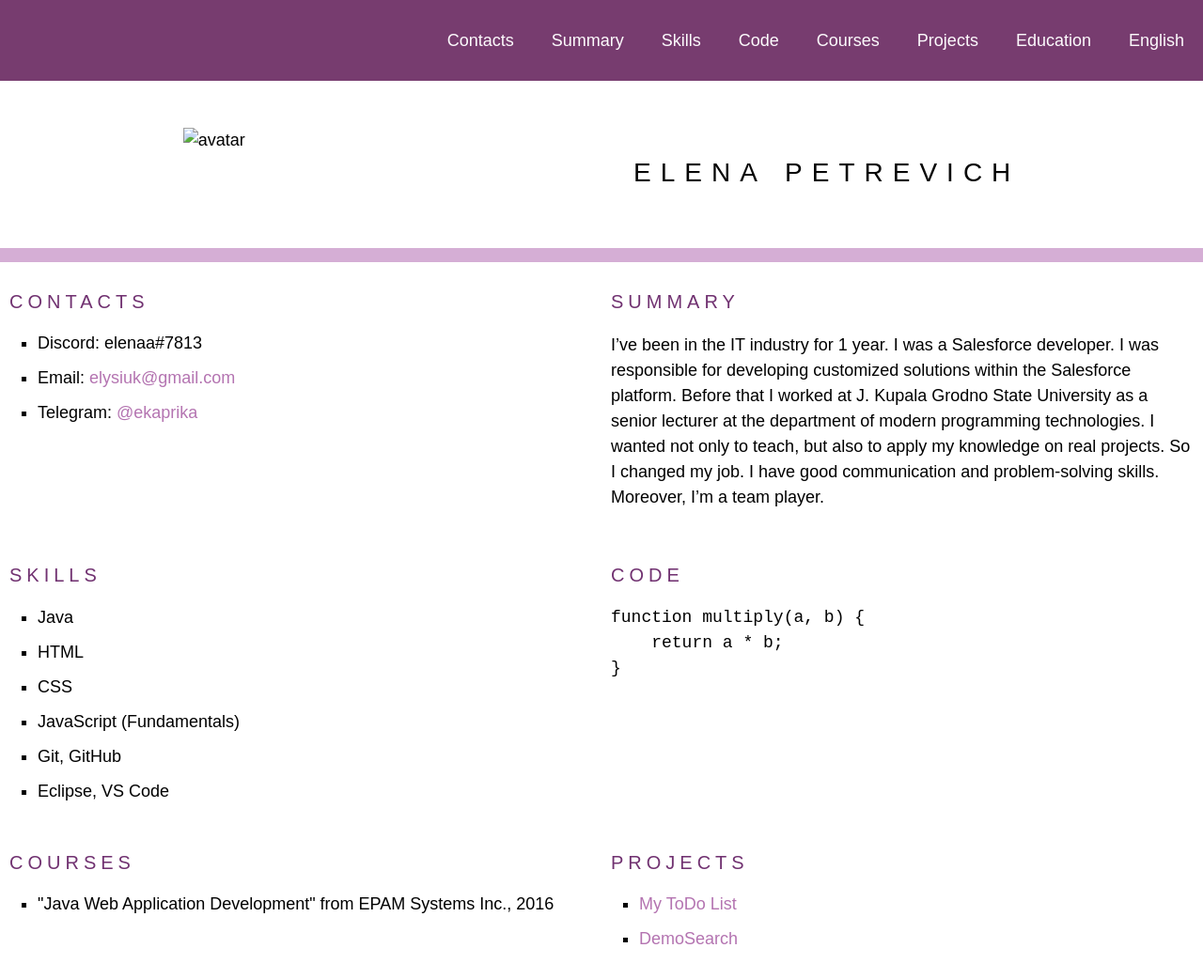
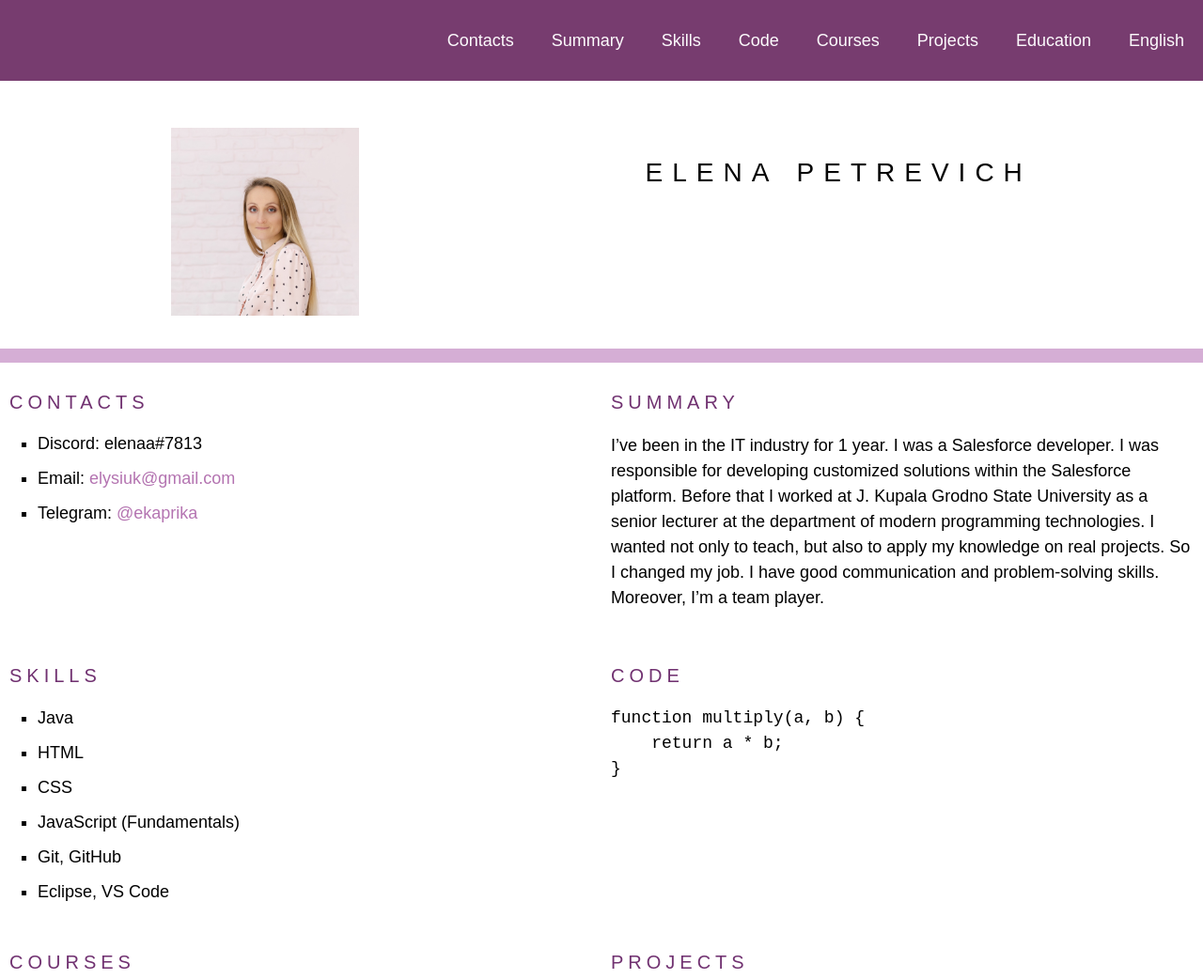
Before and after one commit to kaprika/rsschool-cv2025, a plain HTML site: page index.html in a window 1280 px wide. Shown: the top 1042 px of the page at 94% size. Drawn offline with Linux system fonts and the light colour scheme; a web font is replaced by a local one.

Commit message:
feat: add avatar

```diff
--- a/index.html
+++ b/index.html
@@ -43,7 +43,11 @@
     <main class="main">
       <div class="container main-container">
         <section class="section section-profile" id="profile">
-          <img src="./assets/img/avatar.jpg" alt="avatar" />
+          <img
+            src="./assets/img/avatar.jpg"
+            alt="avatar"
+            class="section-profile-avatar"
+          />
           <h1 class="section-title main-title">Elena Petrevich</h1>
         </section>
         <section class="section" id="contacts">
--- a/style.css
+++ b/style.css
@@ -160,3 +160,9 @@ img {
     justify-content: space-between;
     align-items: center;
 }
+
+.section-profile-avatar {
+    width: 200px;
+    height: 200px;
+    object-fit: cover;
+}
```
Also changed, not shown: assets/img/avatar.jpg (added).
